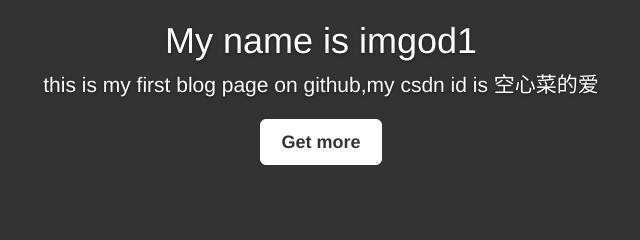
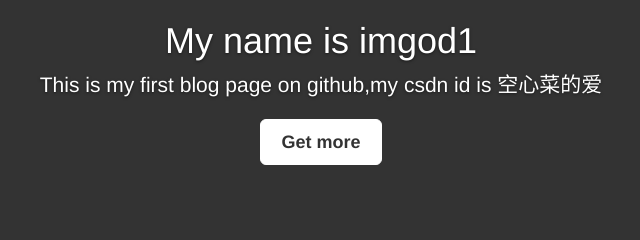
Before and after one commit to imgod1/imgod1.github.io, a plain HTML site: page index.html in a window 1280 px wide. Shown: the part 307-547 px from the top of the page, 319-959 px from the left. Drawn offline with Linux system fonts and the light colour scheme; files whose address does not match are found by name.

Commit message:
edit index.html title

```diff
--- a/index.html
+++ b/index.html
@@ -10,7 +10,7 @@
     <meta name="author" content="imgod1">
     <link rel="icon" href="./icon/icon.png">
 
-    <title>Cover Template for Bootstrap</title>
+    <title>Blog of Imgod1</title>
 
     <!-- Bootstrap core CSS -->
     <link href="./css/bootstrap.min.css" rel="stylesheet">
@@ -52,7 +52,7 @@
 
           <div class="inner cover">
             <h1 class="cover-heading">My name is imgod1</h1>
-            <p class="lead">this is my first blog page on github,my csdn id is 空心菜的爱</p>
+            <p class="lead">This is my first blog page on github,my csdn id is 空心菜的爱</p>
             <p class="lead">
               <a href="http://blog.csdn.net/u010399316?viewmode=contents" class="btn btn-lg btn-default">Get more</a>
             </p>
```
